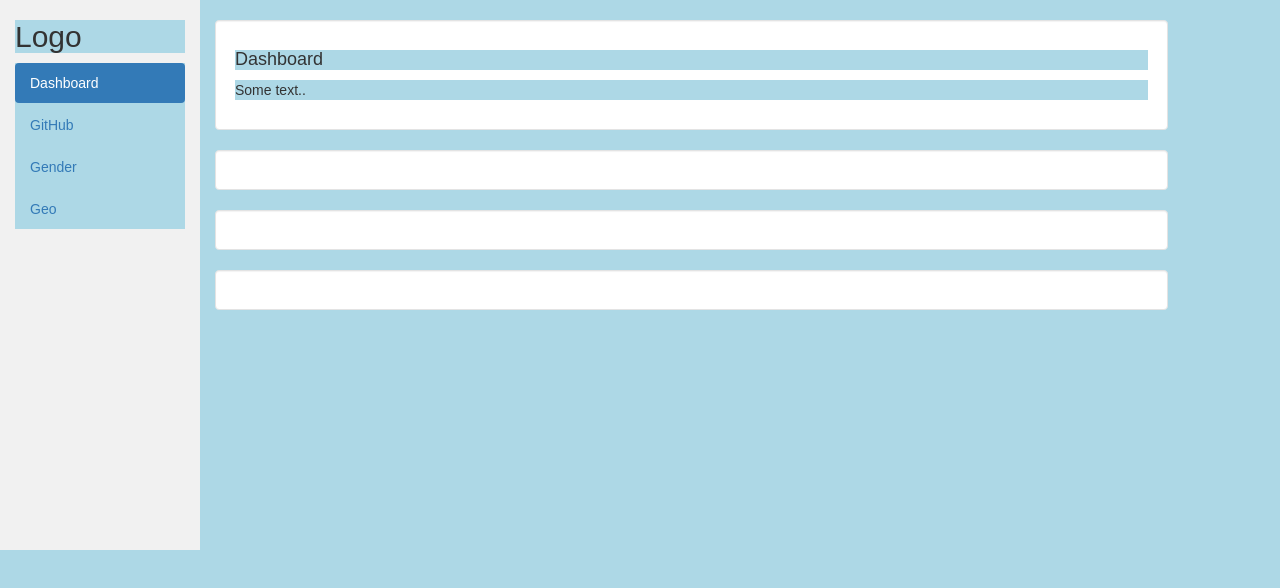
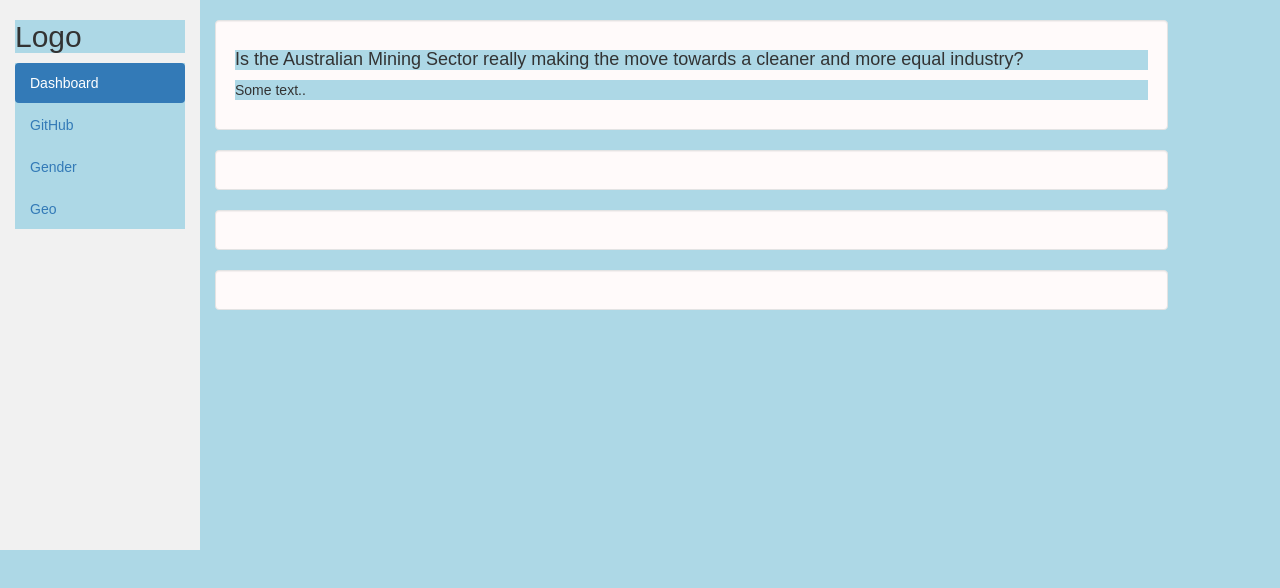
Before and after one commit to natalieddavies/FinalProject, a plain HTML site: page webpage/index.html in a window 1280 px wide. Drawn offline with nearby package versions, Linux system fonts and the light colour scheme.

Commit message:
Updated html

```diff
--- a/webpage/index.html
+++ b/webpage/index.html
@@ -63,7 +63,7 @@
     <div class="row">
       <div class="col-md-9">
               <div class="well">
-        <h4>Dashboard</h4>
+        <h4>Is the Australian Mining Sector really making the move towards a cleaner and more equal industry? </h4>
         <p>Some text..</p>
       </div>
       <div class="row">
--- a/webpage/style.css
+++ b/webpage/style.css
@@ -19,5 +19,5 @@
     }
 
     .well {
-      background-color: white;
+      background-color:snow;
     }
```
